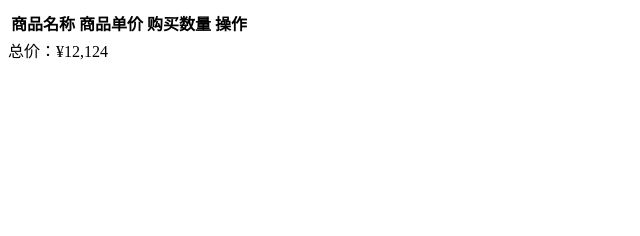
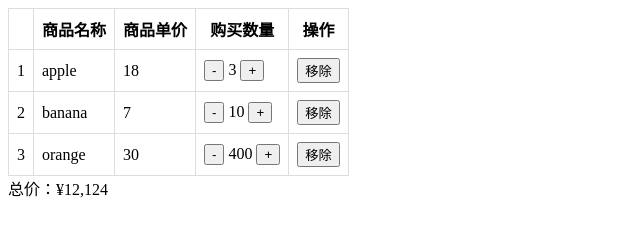
Before and after one commit to Oneleven/vue-demo, a plain HTML site: page vue-购物车/index.html in a window 1280 px wide. Shown: the whole page, without its empty margins (0-640 px from the left). Drawn offline with nearby package versions, Linux system fonts and the light colour scheme.

Commit message:
完成雏形

```diff
--- a/vue-购物车/index.html
+++ b/vue-购物车/index.html
@@ -14,6 +14,7 @@
             <table>
                 <thead>
                     <tr>
+                        <th></th>
                         <th>商品名称</th>
                         <th>商品单价</th>
                         <th>购买数量</th>
@@ -21,7 +22,21 @@
                     </tr>
                 </thead>
                 <tbody>
-
+                    <tr v-for = "(item, index) in list">
+                        <td> {{ index + 1 }}  </td>
+                        <td> {{ item.name }} </td>
+                        <td> {{ item.price }} </td>
+                        <td>
+                            <button  @click="reduce(index)"
+                                     :disabled="item.count === 0">-</button>
+                            <!-- 当count为0时，禁用按钮 -->
+                            {{ item.count }}
+                            <button @click="add(index)">+</button>
+                        </td>
+                        <td>
+                            <button @click="remove(index)">移除</button>
+                        </td>
+                    </tr>
                 </tbody>
             </table>
             <div>总价：¥{{ totalPrice }}</div>
--- a/vue-购物车/index.js
+++ b/vue-购物车/index.js
@@ -31,7 +31,18 @@ var app = new Vue({
     },
 
     methods:{
-
+        reduce(index){
+            if(this.list[index].count === 0){
+                return
+            }
+            this.list[index].count --
+        },
+        add(index){
+            this.list[index].count ++
+        },
+        remove(index){
+            this.list.splice(index,1)
+        }
     }
 
 })
--- a/vue-购物车/style.css
+++ b/vue-购物车/style.css
@@ -0,0 +1,13 @@
+[v-cloak] {
+    display: none
+}
+
+table{
+    border:1px solid #dddddd;
+    border-collapse: collapse;
+}
+
+td, th{
+    border:1px solid #dddddd;
+    padding:8px;
+}
```
